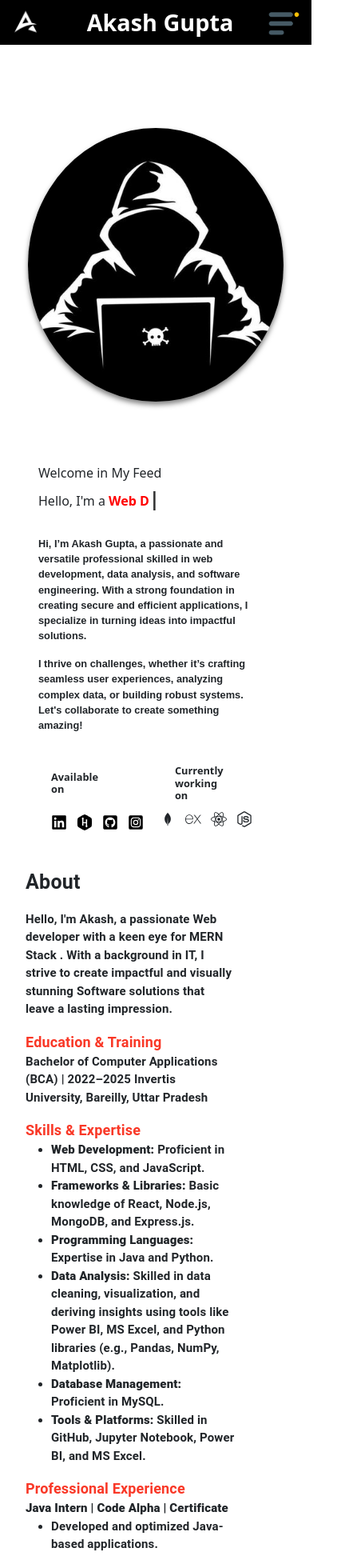
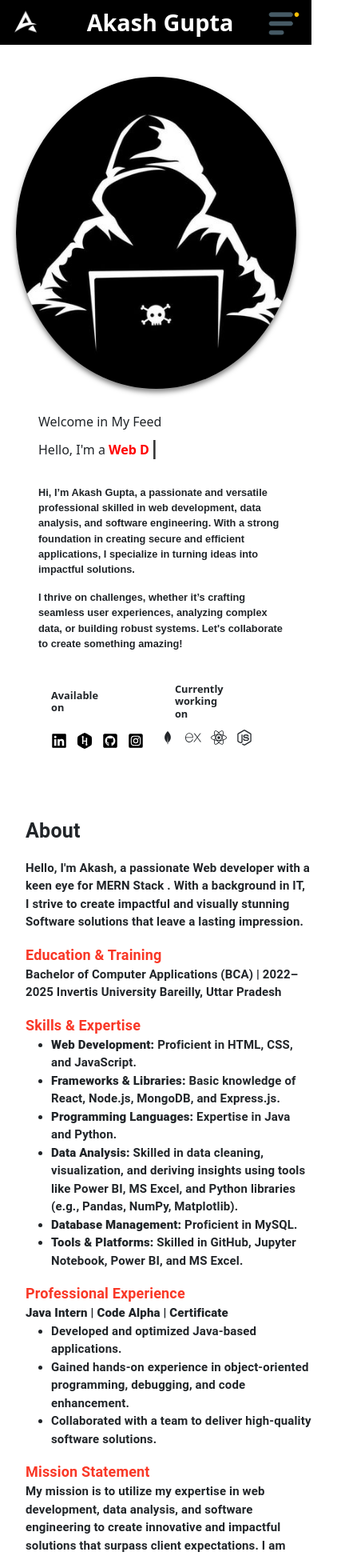
Before and after one commit to akash09gupta/MyPortfolio, a React (Create React App) app: page / in a window 390 px wide. Shown: the top 1945 px of the page at 80% size, 422 px wide, since content can reach past the window. Built offline with nearby package versions, Linux system fonts and the light colour scheme.

Commit message:
fixing text issue in mobile view

```diff
--- a/src/components/about.jsx
+++ b/src/components/about.jsx
@@ -6,7 +6,7 @@ const About = () => {
         <>
         <div className="about-section" id='about' style={{
             marginTop:_700 ? 0 : '5rem',
-            borderBottom: '2px solid gray'
+            borderBottom: '2px solid gray',
             }}>
             <Typography
             sx={{
@@ -23,6 +23,8 @@ const About = () => {
                 marginBottom:'1rem',
                 fontSize: _700 ? 18 : 15,
                 fontWeight: 'bolder',
+                paddingRight:_700 ? 0 : '2rem',
+                width:_700 ? 'auto' : '100vw'
             }}
             >
             Hello, I'm Akash, a passionate Web developer with a keen eye for MERN Stack . With a background in IT,
@@ -45,10 +47,12 @@ const About = () => {
                 fontSize: _700 ? 18 : 15,
                 fontWeight: 'bolder',
                 marginBottom:'1rem',
+                paddingRight:_700 ? 0 : '2rem',
+                width:_700 ? 'auto' : '100vw'
             }}
             >
                 Bachelor of Computer Applications (BCA) | 2022–2025
-                Invertis University, Bareilly, Uttar Pradesh
+                Invertis University Bareilly, Uttar Pradesh
             </Typography>
             <Typography
             sx={{
@@ -67,6 +71,8 @@ const About = () => {
                 fontSize: _700 ? 18 : 15,
                 fontWeight: 'bolder',
                 marginBottom:'1rem',
+                paddingRight:_700 ? 0 : '2rem',
+                width:_700 ? 'auto' : '100vw'
             }}
             >
                 <ul>
@@ -95,6 +101,8 @@ const About = () => {
                 fontSize: _700 ? 18 : 15,
                 fontWeight: 'bolder',
                 marginBottom:'1rem',
+                paddingRight:_700 ? 0 : '2rem',
+                width:_700 ? 'auto' : '100vw'
             }}
             >
                 <b>Java Intern | Code Alpha | Certificate</b>
@@ -121,6 +129,8 @@ const About = () => {
                 fontSize: _700 ? 18 : 15,
                 fontWeight: 'bolder',
                 marginBottom:'1rem',
+                paddingRight:_700 ? 0 : '2rem',
+                width:_700 ? 'auto' : '100vw'
             }}
             >
                 My mission is to utilize my expertise in web development, data analysis, and software engineering to create innovative and impactful solutions that surpass client expectations. I am dedicated to continuous learning, embracing challenges,
--- a/src/components/home.jsx
+++ b/src/components/home.jsx
@@ -21,7 +21,7 @@ const Home = () => {
           height:_700 ? '75vh' : '100vh',
           display:'flex',
           flexDirection: _700 ? 'row' : 'column-reverse',
-          marginTop:'10rem',
+          marginTop:_700 ? '10rem' : '6rem',
         }}
         >
           <div className="intro"
@@ -36,11 +36,12 @@ const Home = () => {
           >
             <h4 style={{paddingLeft:_700 ? '6rem' : '3rem', fontSize:_700 ? '1.5rem' : '1rem'}}>Welcome in My Feed</h4>
             <h1 style={{paddingLeft:_700 ? '6rem' : '3rem', fontSize:_700 ? '2.5rem' : '1rem'}}>Hello, I'm a <TypingAnimation /></h1>
-            <div className="introduction" style={{marginTop:'1.5rem'}}>
+            <div className="introduction" style={{marginTop:'1.5rem', width:_700 ? 'auto' : '100vw'}}>
               <p style={{
                 fontWeight:'bold',
                 fontFamily: 'sans-serif',
                 paddingLeft:_700 ? '6rem' : '3rem',
+                paddingRight:_700 ? 0 : '2rem',
                 fontSize: _700 ? '1rem' : '0.8rem'
                 }}>Hi, I’m Akash Gupta, a passionate and versatile professional skilled in web development, data analysis, and software engineering.
                 With a strong foundation in creating secure and efficient applications, I specialize in turning ideas into impactful solutions.</p>
@@ -48,6 +49,7 @@ const Home = () => {
                 fontWeight:'bold',
                 fontFamily: 'sans-serif',
                 paddingLeft:_700 ? '6rem' : '3rem',
+                paddingRight:_700 ? 0 : '2rem',
                 fontSize: _700 ? '1rem' : '0.8rem'
                 }}>I thrive on challenges, whether it’s crafting seamless user experiences, analyzing complex data, or building robust systems. Let's collaborate to create something amazing!</p>
             </div>
@@ -170,7 +172,7 @@ const Home = () => {
           </div>
           <div className="my-img"
           style={{
-            width:_700 ? '33vw' : '20rem',
+            width:_700 ? '33vw' : '90vw',
             height:'70vh',
             boxShadow: '0 4px 6px rgba(0, 0, 0, 0.5)',
             backgroundColor:'pink',
@@ -182,7 +184,7 @@ const Home = () => {
             marginLeft:_700 ? 0 : 'auto',
             marginRight:_700 ? 0 : 'auto',
             marginTop:_700 ? 0 : 'auto',
-            marginBottom:_700 ? 0 : '5rem',
+            marginBottom:_700 ? 0 : '2rem',
           }}
           ></div>
         </div>
```
